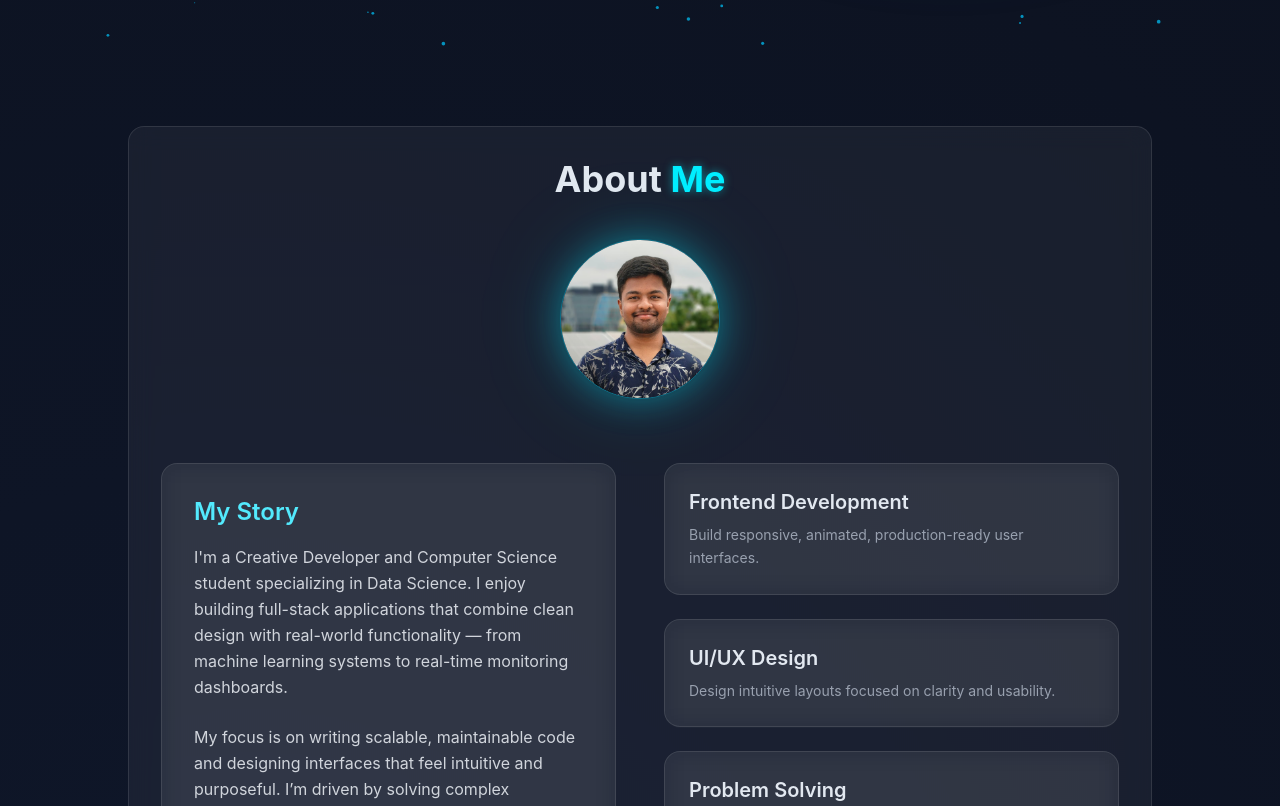
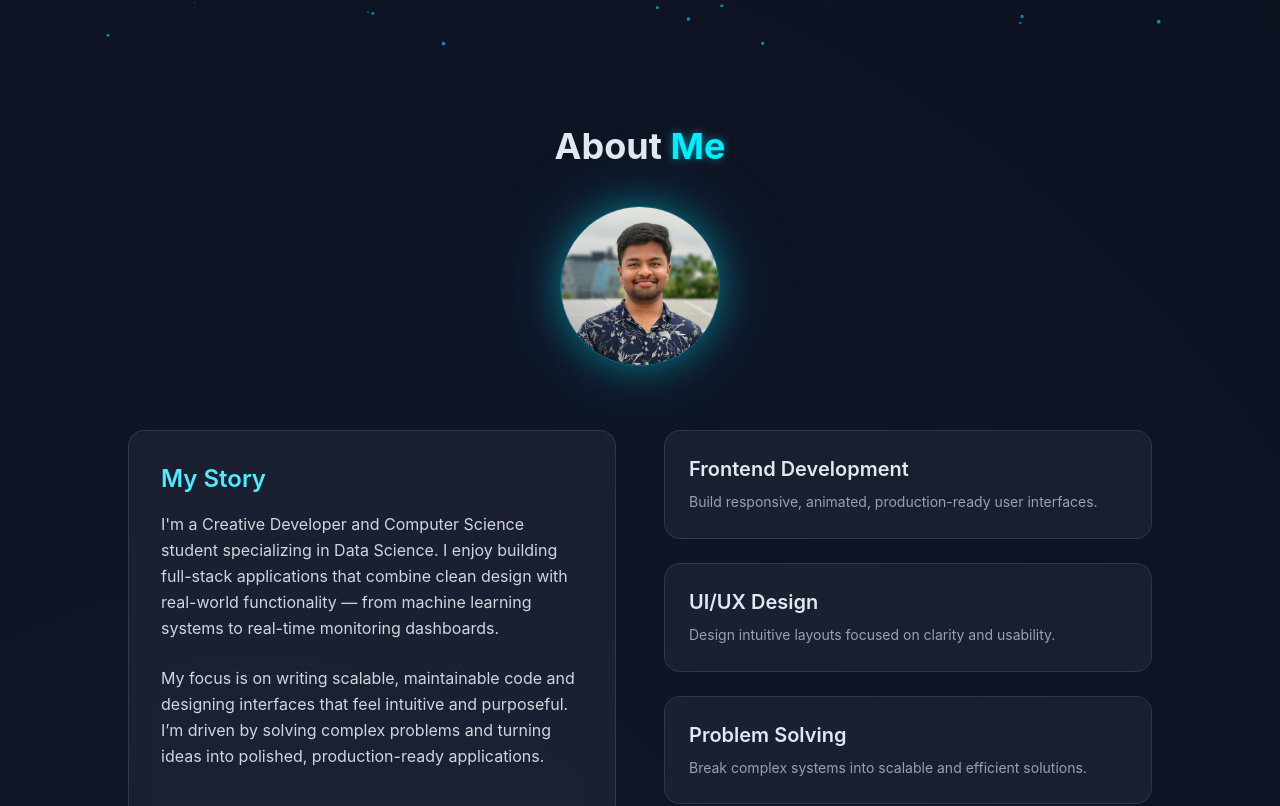
Before and after one commit to Barath-s-05/Portfolio, a Next.js app: page / in a window 1280 px wide. Shown: the part 754-1560 px from the top of the page. Built offline with nearby package versions, Linux system fonts and the light colour scheme.

Commit message:
Updated files

```diff
--- a/app/components/About.tsx
+++ b/app/components/About.tsx
@@ -29,9 +29,9 @@ const About = () => {
   return (
     <section id="about" className="py-20 px-8 md:px-16 lg:px-32">
 
-      {/* 🔥 Section Fade Wrapper Added */}
+      {/* Section Fade Wrapper (glass removed) */}
       <motion.div
-        className="glass p-8 rounded-2xl border border-cyan-500/20 relative overflow-hidden h-full flex flex-col"
+        className="max-w-6xl mx-auto"
         initial={{ opacity: 0, x: -60 }}
         whileInView={{ opacity: 1, x: 0 }}
         transition={{ duration: 1.6, ease: [0.22, 1, 0.36, 1] }}
@@ -124,7 +124,6 @@ const About = () => {
         </div>
 
       </motion.div>
-      {/* 🔥 End Section Fade Wrapper */}
 
     </section>
   );
```
